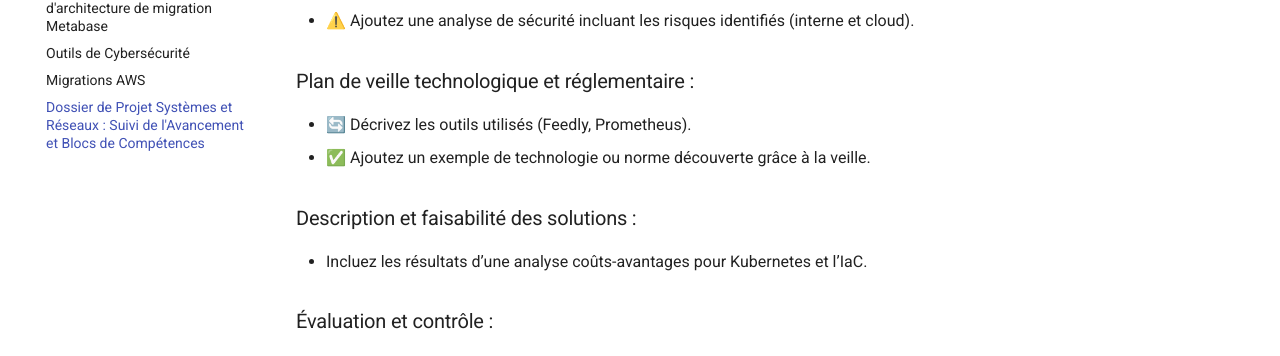
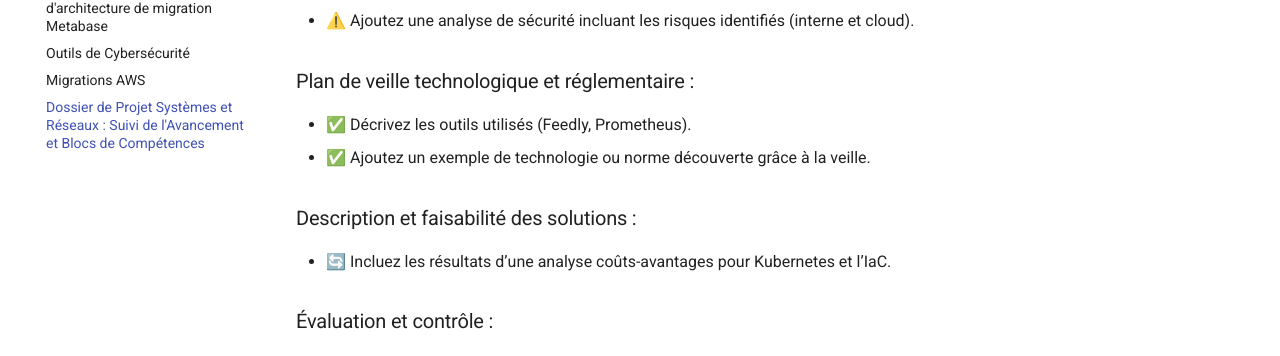
Before and after one commit to yann-mourier/yann-mourier.github.io, an MkDocs documentation site: the page built from docs/steps_project.md, in a window 1280 px wide and 900 px high, scrolled down 306 px. Shown: the part 145-501 px from the top of the window. Built offline with MkDocs 1.6.1 and Material for MkDocs 9.7.7, drawn with Linux system fonts in a browser that asks for light colours.

Commit message:
update tasks

```diff
--- a/docs/steps_project.md
+++ b/docs/steps_project.md
@@ -9,11 +9,11 @@
 - ⚠️ Ajoutez une analyse de sécurité incluant les risques identifiés (interne et cloud).
 
 ### Plan de veille technologique et réglementaire :
-- 🔄 Décrivez les outils utilisés (Feedly, Prometheus).
+- ✅ Décrivez les outils utilisés (Feedly, Prometheus).
 - ✅ Ajoutez un exemple de technologie ou norme découverte grâce à la veille.
 
 ### Description et faisabilité des solutions :
-- Incluez les résultats d’une analyse coûts-avantages pour Kubernetes et l’IaC.
+- 🔄 Incluez les résultats d’une analyse coûts-avantages pour Kubernetes et l’IaC.
 
 ### Évaluation et contrôle :
 - Ajoutez un tableau de suivi des KPIs post-migration.
```
